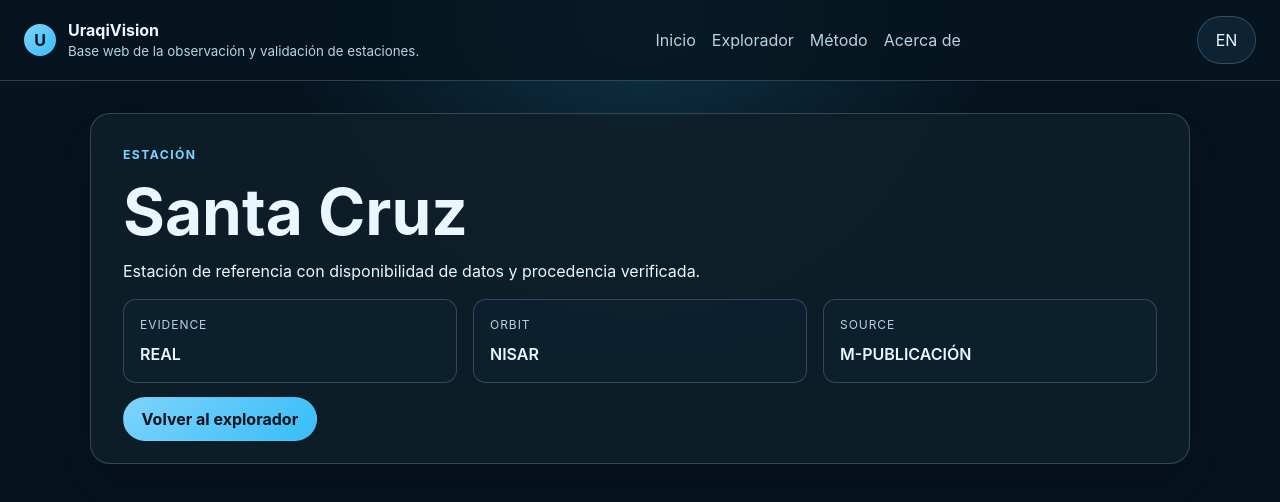
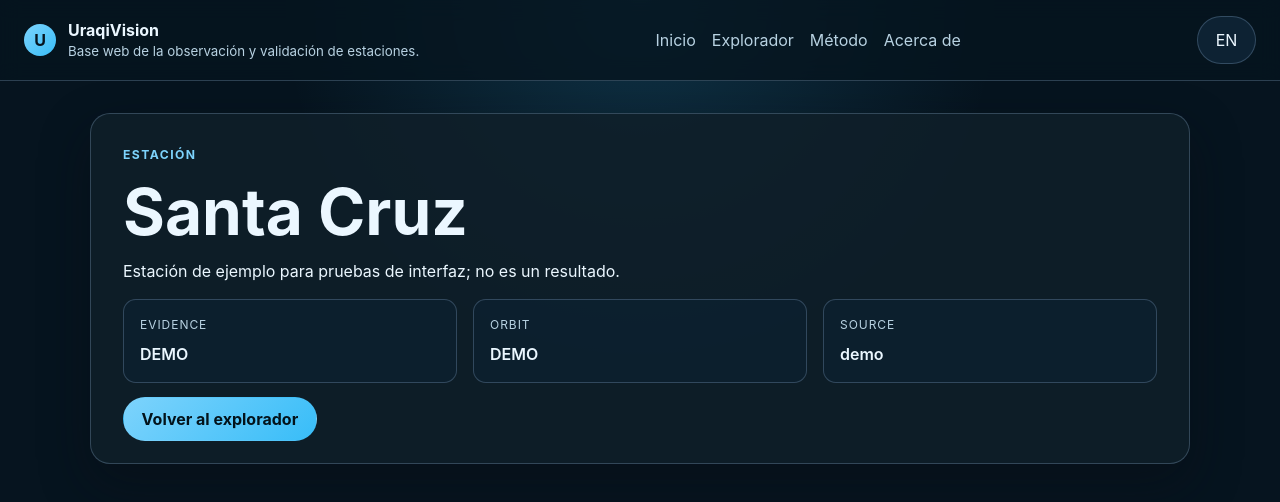
Before and after one commit to marianZamorano/UraqiVision, a React (Vite) app in the folder web/: page /station/santa-cruz in a window 1280 px wide. Shown: the top 502 px of the page. Built offline with nearby package versions, Linux system fonts and the light colour scheme.

Commit message:
fix(datos): ejemplos en memoria siempre demo y sin cifras inventadas (RN-04, RN-13) #94
santa-cruz estaba marcada REAL con 382.4 ha y fuente M-PUBLICACION sin publicacion real.
Ahora es DEMO, superficie no reportada con motivo. Apoyo a M-INTERFAZ / M-PUBLICACION.

```diff
--- a/web/src/data/publicationRepository.ts
+++ b/web/src/data/publicationRepository.ts
@@ -1,29 +1,31 @@
 import type { PublishedStation } from '../contracts/view-state'
 
+// RN-04: ejemplos de interfaz en memoria, siempre DEMO y sin cifras, hasta que existan
+// publicaciones reales de M-PUBLICACIÓN (T027, T047). RN-13: ausencia = «no reportada».
 export const demoStations: Record<string, PublishedStation> = {
   'santa-cruz': {
     stationId: 'santa-cruz',
     departmentId: 'santa-cruz',
     label: { es: 'Santa Cruz', en: 'Santa Cruz' },
-    evidenceMode: 'REAL',
+    evidenceMode: 'DEMO',
     area: {
-      value: 382.4,
+      value: null,
       unit: 'ha',
-      source: 'atlas/departments.geojson',
-      measuredAt: '2026-11-14T00:00:00Z',
-      method: 'Publicación validada',
-      status: 'reported',
+      source: 'demo',
+      method: 'Ejemplo de interfaz',
+      status: 'not-reported',
+      reason: 'No reportado',
     },
-    orbit: 'NISAR',
-    periods: [{ name: '2026-11', before: '2026-11-01T00:00:00Z', after: '2026-11-30T00:00:00Z' }],
+    orbit: 'DEMO',
+    periods: [{ name: 'demo' }],
     provenance: {
-      source: 'M-PUBLICACIÓN',
-      publishedAt: '2026-11-14T15:00:00Z',
-      version: 'v1.0',
+      source: 'demo',
+      publishedAt: '2026-11-14T00:00:00Z',
+      version: 'demo',
     },
     summary: {
-      es: 'Estación de referencia con disponibilidad de datos y procedencia verificada.',
-      en: 'Reference station with verified data availability and provenance.',
+      es: 'Estación de ejemplo para pruebas de interfaz; no es un resultado.',
+      en: 'Example station for interface testing; not a result.',
     },
   },
   'tarija': {
@@ -35,7 +37,6 @@ export const demoStations: Record<string, PublishedStation> = {
       value: null,
       unit: 'ha',
       source: 'demo',
-      measuredAt: '2026-11-14T00:00:00Z',
       method: 'Ejemplo de interfaz',
       status: 'not-reported',
       reason: 'No reportado',
```
Also changed, not shown: 1 other file (tests, documents, lock files or other folders).
